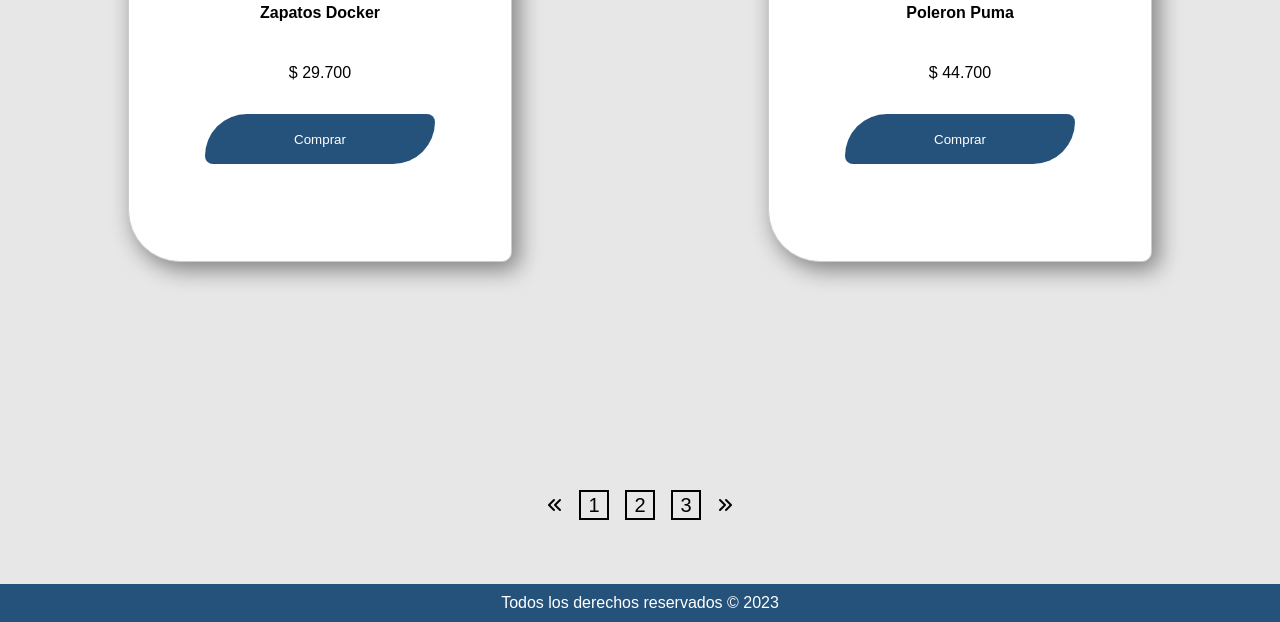
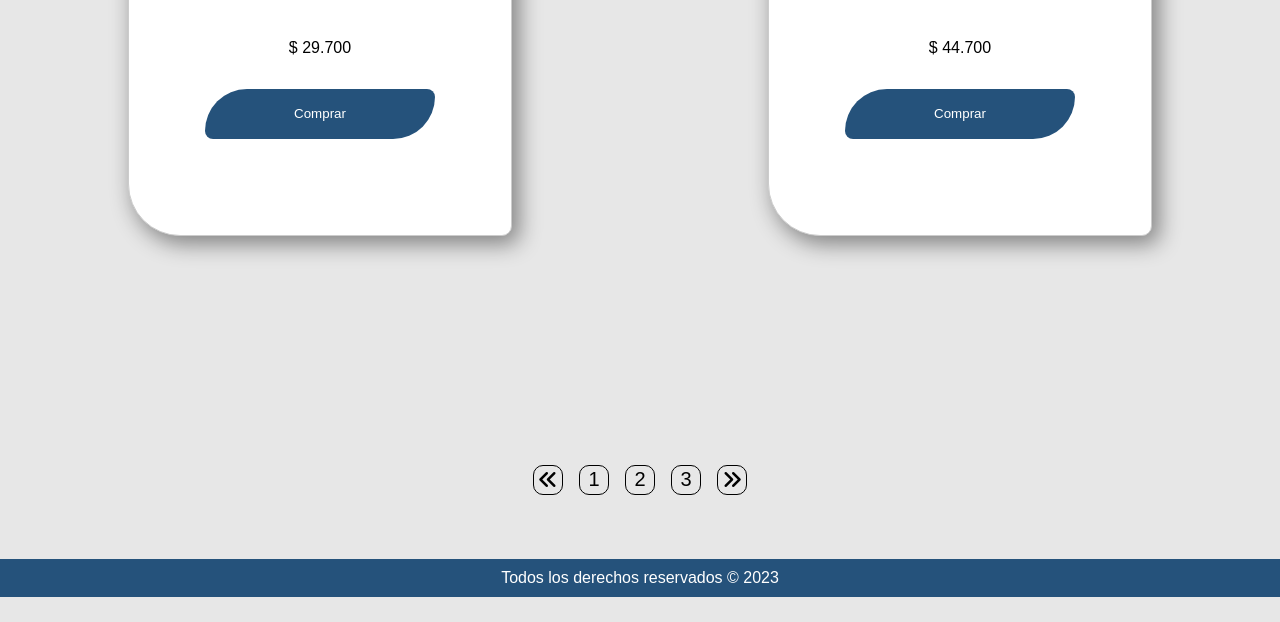
Before and after one commit to JuanContreras11/MediaQueriesDesafio, a plain HTML site: page index.html in a window 1280 px wide. Shown: the part 1111-1733 px from the top of the page. After the commit the page ends 1708 px from the top, so only its background shows below. Drawn offline with Linux system fonts and the light colour scheme.

Commit message:
centrando cosas

```diff
--- a/style.css
+++ b/style.css
@@ -55,15 +55,15 @@ body {
   display: flex;
   flex-direction: column;
   justify-content: center;
-  align-items: center;
-  padding: 2%;
+  align-items:center ;
+  margin-top: 2%;
 }
 
 .select {
   position: relative;
   display: inline-block;
   margin-bottom: 15px;
-  width: 100%;
+  width: 80%;
 }
 .select select {
   font-family: "Arial";
@@ -185,9 +185,20 @@ body {
   font-size: 20px;
   width: 30px;
   height: 30px;
-  border: 2px solid #000000;
+  border: 1px solid #000000;
   justify-content: center;
   align-items: center;
+  border-radius: 10px 10px 10px 10px;
+}
+.numeros i {
+  display: flex;
+  font-size: 20px;
+  width: 30px;
+  height: 30px;
+  border: 1px solid #000000;
+  justify-content: center;
+  align-items: center;
+  border-radius: 10px 10px 10px 10px;
 }
 
 /* Estilos del pie de página */
```
